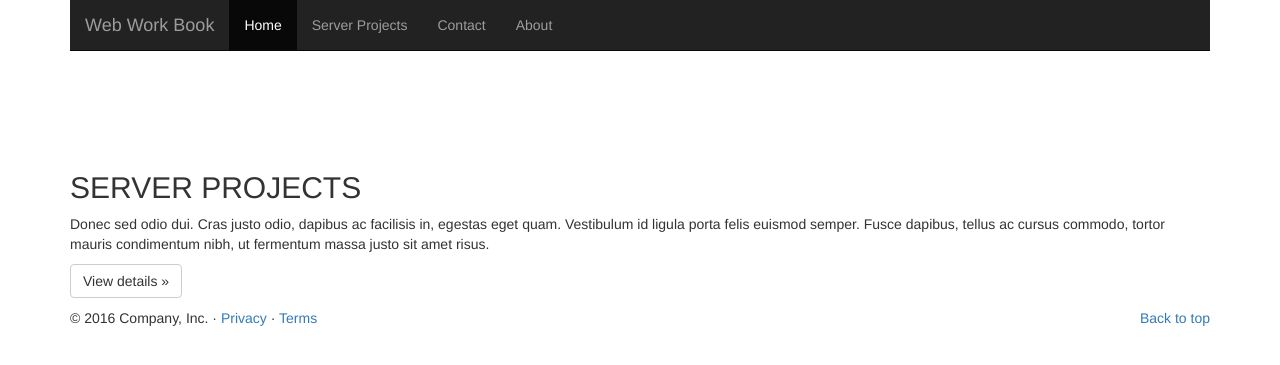
After one commit to GensaGames/Sample-Web-WorkBook, a Django app: page /workbook/base/projects in a window 1280 px wide. The commit adds this page. Shown: the top 365 px of the page. Run offline with Django 3.2, Linux system fonts and the light colour scheme; some libraries are stand-ins or nearby versions.

Commit message:
Add html files for other pages.

```diff
--- a/templates/workbook/base.html
+++ b/templates/workbook/base.html
@@ -1,4 +1,6 @@
 <!DOCTYPE html>
+{% load staticfiles %}
+
 <html lang="en">
 <head>
     <meta charset="utf-8">
--- /dev/null
+++ b/templates/workbook/projects_page.html
@@ -0,0 +1,15 @@
+{% extends "workbook/base.html" %}
+
+{% block content %}
+<br/>
+<br/>
+<br/>
+<br/>
+<div class="container">
+    <h2>SERVER PROJECTS</h2>
+    <p>Donec sed odio dui. Cras justo odio, dapibus ac facilisis in, egestas eget quam. Vestibulum id ligula porta
+        felis euismod semper. Fusce dapibus, tellus ac cursus commodo, tortor mauris condimentum nibh, ut fermentum
+        massa justo sit amet risus.</p>
+    <p><a class="btn btn-default" href="#" role="button">View details &raquo;</a></p>
+</div>
+{% endblock %}
--- a/workbook/urls.py
+++ b/workbook/urls.py
@@ -3,8 +3,12 @@ from django.conf.urls import url
 from . import views
 
 urlpatterns = [
+    url(r'^base/$', views.HomeView.as_view(), name='base'),
+    url(r'^base/projects$', views.ProjectsView.as_view(), name='projects'),
+    url(r'^base/contact$', views.ContactView.as_view(), name='contact'),
+    url(r'^base/about$', views.AboutView.as_view(), name='about'),
+
     url(r'^$', views.IndexView.as_view(), name='index'),
-    url(r'^base/$', views.BaseView.as_view(), name='base'),
     url(r'^(?P<pk>[0-9]+)/$', views.DetailView.as_view(), name='detail'),
     url(r'^(?P<pk>[0-9]+)/results/$', views.ResultsView.as_view(), name='results'),
     url(r'^(?P<question_id>[0-9]+)/vote/$', views.vote, name='vote'),
--- a/workbook/views.py
+++ b/workbook/views.py
@@ -1,11 +1,31 @@
 from django.http import HttpResponseRedirect
 from django.shortcuts import render, get_object_or_404
-from django.views.generic.detail import SingleObjectMixin
 from django.core.urlresolvers import reverse
 from django.views import generic
 from django.utils import timezone
 
 from .models import Choice, Question
+
+
+class HomeView(generic.TemplateView):
+    template_name = 'workbook/home_page.html'
+
+
+class ProjectsView(generic.TemplateView):
+    template_name = 'workbook/projects_page.html'
+
+
+class ContactView(generic.TemplateView):
+    template_name = 'workbook/contact_page.html'
+
+
+class AboutView(generic.TemplateView):
+    template_name = 'workbook/about_page.html'
+
+
+
+
+
 
 
 class IndexView(generic.ListView):
@@ -31,8 +51,6 @@ class ResultsView(generic.DetailView):
     template_name = 'workbook/results.html'
 
 
-class BaseView(generic.TemplateView):
-    template_name = 'workbook/base_home.html'
 
 
 def vote(request, question_id):
```
Also changed, not shown: templates/workbook/about_page.html (added, +13 -0 lines), templates/workbook/contact_page.html (added, +13 -0 lines), db.sqlite3, templates/workbook/home_page.html (renamed from templates/workbook/base_home.html). Lines whose indentation alone changed are shown as unchanged.
